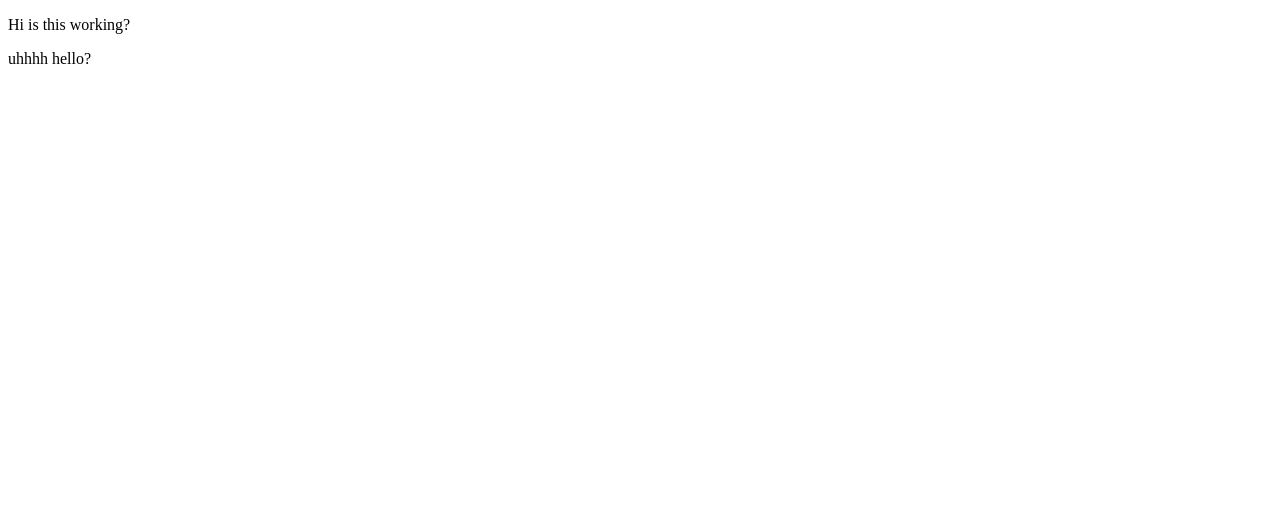
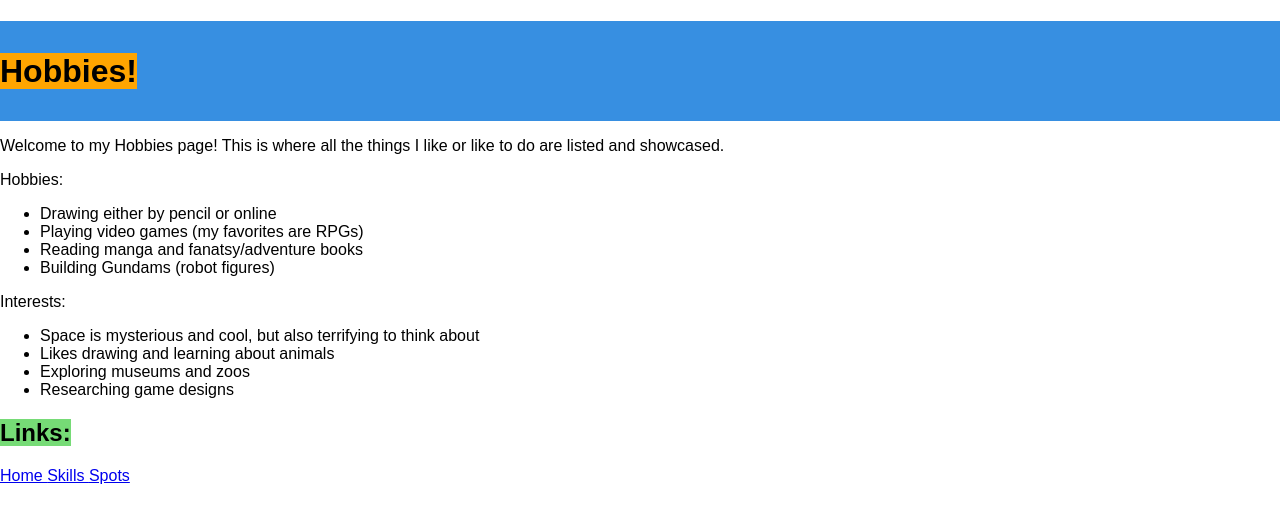
Before and after one commit to JessicaY33/Website-Project, a plain HTML site: page Website-Project/favorites.html in a window 1280 px wide. Drawn offline with Linux system fonts and the light colour scheme.

Commit message:
Add files via upload

```diff
--- a/Website-Project/favorites.html
+++ b/Website-Project/favorites.html
@@ -4,8 +4,33 @@
     <meta charset="utf-8">
     <meta name="viewport" content="width=device-width">
     <title>Hobbies</title>
+    <link href="style.css" rel="stylesheet" type="text/css" />
   </head>
+
   <body>
-    <p>Hi is this working?</p>
-    <p>uhhhh hello?</p>
+    <header>
+    <h1><span id = "heading">Hobbies!</span></h1>
+    </header>
+
+    <p>Welcome to my Hobbies page! This is where all the things I like or like to do are listed and showcased.</p>
+    <p>Hobbies:</p>
+    <ul>
+      <li>Drawing either by pencil or online</li>
+      <li>Playing video games (my favorites are RPGs)</li>
+      <li>Reading manga and fanatsy/adventure books</li>
+      <li>Building Gundams (robot figures)</li>
+    </ul>
+
+    <p>Interests:</p>
+    <ul>
+      <li>Space is mysterious and cool, but also terrifying to think about</li>
+      <li>Likes drawing and learning about animals</li>
+      <li>Exploring museums and zoos</li>
+      <li>Researching game designs</li>
+    </ul>
+
+    <h2><span id = "link">Links:</span></h2>
+    <a href = "index.html" title = "Return back home"> Home </a>
+    <a href = "skills.html" title = "These are some skills I know and somewhat confident at teaching people on"> Skills </a>
+    <a href = "spots.html" title = "These are my recommendations for what spots in New York that I think people should check out"> Spots </a>
   </body>
--- a/Website-Project/style.css
+++ b/Website-Project/style.css
@@ -53,3 +53,8 @@ header
 {
   background:#ea6c6c;
 }
+
+#selfie
+{
+  image-orientation: center;
+}
```
Also changed, not shown: Website-Project/index.html (+5 -4 lines), Website-Project/images/BlocksNJumps_Blocky.gif (added), Website-Project/images/Gilbert the Wizard.png (added), Website-Project/images/Slither-Pillar Animation.gif (added), Website-Project/images/Space Froggo.gif (added), Website-Project/images/Teromon (MonsterCatchingGame).png (added), Website-Project/images/Wolf.png (added).
